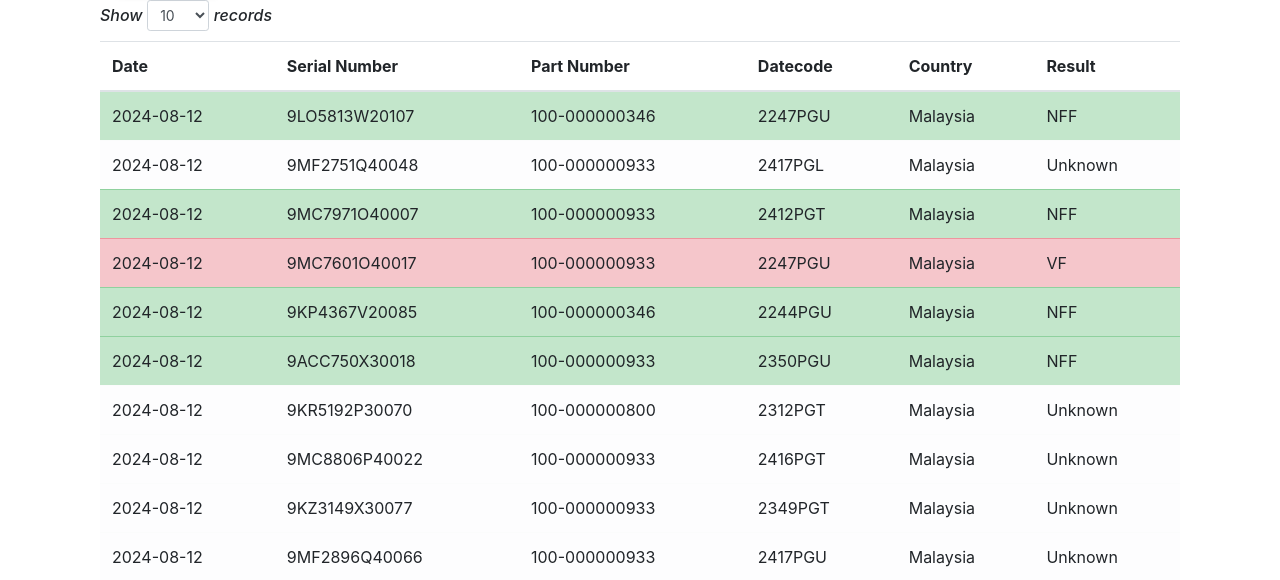
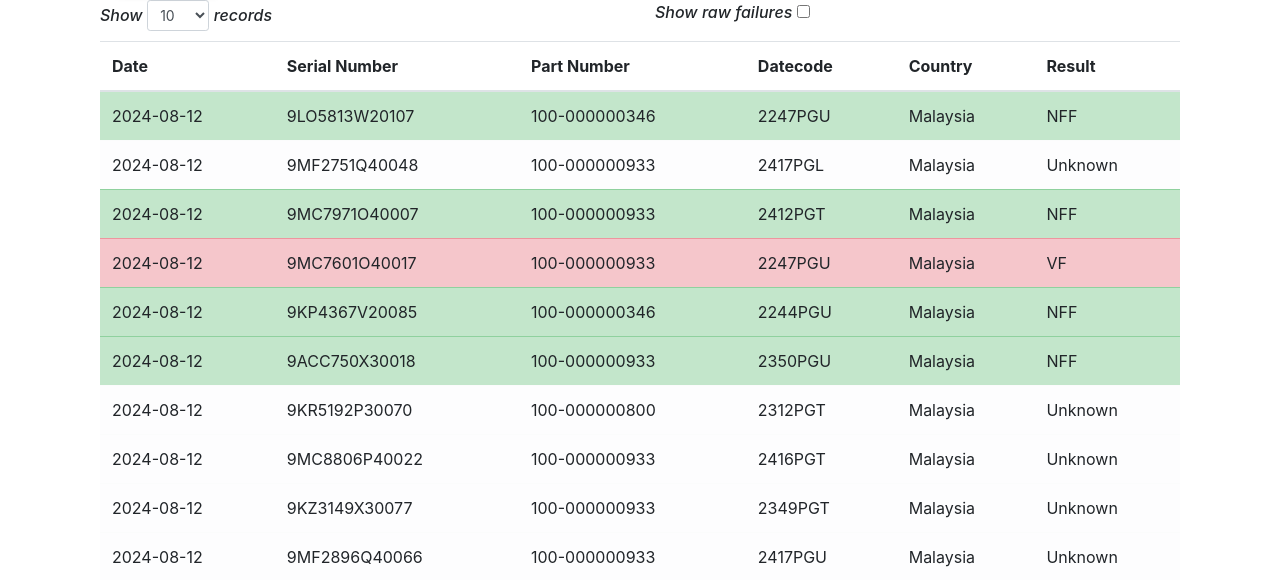
Before and after one commit to arielrivera/CPUTracker, a Flask app: page / in a window 1280 px wide. Shown: the part 106-686 px from the top of the page. Run offline with Flask 3, Linux system fonts and the light colour scheme; a user stored in the database is signed in; data comes from the database, SQL or seed files in the repository; some libraries are stand-ins or nearby versions.

Commit message:
Added raw failure data column, need to fix cookie setting on load so it's hidden or not properly

```diff
--- a/app.py
+++ b/app.py
@@ -50,11 +50,11 @@ def get_records():
     db = get_db()
 
     if records_per_page == 'all':
-        query = 'SELECT id, date_added, serial_number, part_number, datecode, country, test_result, composite_snpn FROM UNITS ORDER BY date_added DESC'
+        query = 'SELECT id, date_added, serial_number, part_number, datecode, country, test_result, composite_snpn, raw_failure FROM UNITS ORDER BY date_added DESC'
         records = db.execute(query).fetchall()
     else:
         records_per_page = int(records_per_page)
-        query = 'SELECT id, date_added, serial_number, part_number, datecode, country, test_result, composite_snpn FROM UNITS ORDER BY date_added DESC LIMIT ?'
+        query = 'SELECT id, date_added, serial_number, part_number, datecode, country, test_result, composite_snpn, raw_failure FROM UNITS ORDER BY date_added DESC LIMIT ?'
         records = db.execute(query, (records_per_page,)).fetchall()
 
     db.close()
@@ -135,16 +135,15 @@ def search():
         return jsonify(error="Serial number is required"), 400
 
     # Connect to the SQLite database
-    conn = sqlite3.connect('cputracker.db')  # Replace 'your_database.db' with your actual database file
+    conn = get_db()
     cursor = conn.cursor()
 
     # Construct the SQL query
     if part_number.lower() == 'any':
-        query = "SELECT id, date_added, serial_number, part_number, datecode, country, test_result, composite_snpn FROM UNITS WHERE serial_number LIKE ?"
-        # print(query)
+        query = "SELECT id, date_added, serial_number, part_number, datecode, country, test_result, composite_snpn,raw_failure FROM UNITS WHERE serial_number LIKE ?"
         params = (search_box + '%',)
     else:
-        query = "SELECT id, date_added, serial_number, part_number, datecode, country, test_result, composite_snpn FROM UNITS WHERE serial_number LIKE ? AND part_number = ?"
+        query = "SELECT id, date_added, serial_number, part_number, datecode, country, test_result, composite_snpn,raw_failure FROM UNITS WHERE serial_number LIKE ? AND part_number = ?"
         params = (search_box + '%', part_number)
 
     print(query)
@@ -160,6 +159,7 @@ def search():
     # Convert the results to a list of dictionaries
     results = []
     for row in rows:
+        print(row)
         results.append({
             'id': row[0],
             'date_added': row[1],
@@ -168,7 +168,9 @@ def search():
             'datecode': row[4],
             'country': row[5],
             'test_result': row[6],
-            'composite_snpn': row[7]
+            'composite_snpn': row[7],
+            'raw_failure': row[8]
+
         })
 
     return jsonify(results=results)
@@ -257,15 +259,17 @@ def update_record():
     datecode = data['datecode']
     country = data['country']
     test_result = data['test_result']
+    raw_failure = data['raw_failure']
+
 
     conn = get_db()
     cursor = conn.cursor()
     try:
         cursor.execute('''
             UPDATE UNITS
-            SET serial_number =?, part_number = ?, datecode = ?, country = ?, test_result = ?
+            SET serial_number =?, part_number = ?, datecode = ?, country = ?, test_result = ?, raw_failure = ?
             WHERE id = ?
-        ''', (serial_number, part_number, datecode, country, test_result, record_id))
+        ''', (serial_number, part_number, datecode, country, test_result, raw_failure, record_id))
         conn.commit()
         conn.close()
         return jsonify(success=True)
--- a/db_schema.py
+++ b/db_schema.py
@@ -27,7 +27,8 @@ cursor.execute('''
         datecode VARCHAR(10),
         country VARCHAR(15),
         composite_snpn VARCHAR(30),
-        test_result VARCHAR(10) DEFAULT 'Unknown'
+        test_result VARCHAR(10) DEFAULT 'Unknown',
+        raw_failure VARCHAR(150)
     );
 ''')
 
--- a/templates/home.html
+++ b/templates/home.html
@@ -74,6 +74,13 @@
             </select>
             <label for="recordsPerPage"><h6><em>records</em></h6></label>
         </div>
+
+        <div class="col">
+            <label for="show-raw-failures"><h6><em>Show raw failures</em></h6></label>
+            <input type="checkbox" id="show-raw-failures" name="show-raw-failures">
+        </div>
+
+
     </div>
 
     <table id='home_results_table' class="table table-striped">
@@ -84,6 +91,7 @@
                 <th data-column="part_number">Part Number</th>
                 <th data-column="datecode">Datecode</th>
                 <th data-column="country">Country</th>
+                <th class="raw-failure-column" data-column="raw_failure">Raw Failure</th>
                 <th data-column="test_result">Result</th>
             </tr>
         </thead>
@@ -96,6 +104,8 @@
                     <td>{{ unit.part_number }}</td>
                     <td>{{ unit.datecode }}</td>
                     <td>{{ unit.country }}</td>
+                    <td class="raw-failure-column">
+                        <span class="cell-content">{{ unit.raw_failure }}</span></td>
                     <td>{{ unit.test_result }}</td>
                 </tr>
                 {% endfor %}
@@ -191,7 +201,17 @@
                             </select>
                         </div>
                     </div>
+
+                    <div class="form-group row">
+                        <label for="rawFailure" class="col-md-4 col-form-label  text-dark"><mark>Raw Failure</mark></label>
+                        <div class="col-md-8">
+                            <textarea class="form-control" id="rawFailure" rows="4"></textarea>
+                        </div>
+                    </div>
+
+
                 </form>
+
 
                 <div id="editAlert" class="alert alert-dismissible fade show" role="alert" style="display: none;">
                     <span id="editAlertMessage"></span>
@@ -331,6 +351,7 @@ function setMode(mode) {
                                     <td>${record.part_number}</td>
                                     <td>${record.datecode}</td>
                                     <td>${record.country}</td>
+                                    <td class="raw-failure-column"><span class="cell-content">${record.raw_failure}</span></td>
                                     <td>${record.test_result}</td>
                                 </tr>
                             `);
@@ -474,6 +495,7 @@ function setMode(mode) {
                                         '<td>' + result.part_number + '</td>' +
                                         '<td>' + result.datecode + '</td>' +
                                         '<td>' + result.country + '</td>' +
+                                        '<td class="raw-failure-column"><span class="cell-content">' + result.raw_failure + '</span></td>' +
                                         '<td>' + result.test_result + '</td>' +
                                         '</tr>';
                                     $('#home_results_table tbody').append(row);
@@ -559,7 +581,8 @@ function setMode(mode) {
             $('#partNumber').val(row.eq(2).text());
             $('#datecode').val(row.eq(3).text());
             $('#country').val(row.eq(4).text());
-            $('#testResult').val(row.eq(5).text());
+            $('#testResult').val(row.eq(6).text());
+            $('#rawFailure').val(row.eq(5).text());
             $('#editModal').modal('show');
         });
 
@@ -606,6 +629,7 @@ function setMode(mode) {
                 part_number: $('#partNumber').val(),
                 datecode: $('#datecode').val(),
                 country: $('#country').val(),
+                raw_failure: $('#rawFailure').val(),
                 test_result: $('#testResult').val()
             };
 
@@ -696,9 +720,32 @@ function setMode(mode) {
         }
     });
 
+    // RawFailures column handling
+    // Read the cookie on page load
+    let showRawFailures = getCookie("show_raw_failures") === "true";
+    $("#show-raw-failures").prop("checked", showRawFailures);
+    toggleRawFailureColumn(showRawFailures);
+
+    // Event listener for checkbox change
+    $("#show-raw-failures").change(function() {
+        let isChecked = $(this).is(":checked");
+        setCookie("show_raw_failures", isChecked, 30); // Save for 7 days
+        toggleRawFailureColumn(isChecked);
+    });
+
+    // Function to show/hide the Raw Failure column
+    function toggleRawFailureColumn(show) {
+        if (show) {
+            $(".raw-failure-column").show();
+        } else {
+            $(".raw-failure-column").hide();
+        }
+    }
+
+    // RawFailures column handling ends
 
 
-        });
+});
 // Document ready ends
 
 
--- a/templates/index.html
+++ b/templates/index.html
@@ -139,6 +139,13 @@
         #home_results_table th {
             cursor: pointer;
         }
+        /* Styles for the raw failure column in home */
+        .raw-failure-column {
+            display: none; /* Initially hidden */
+        }
+        .raw-failure-column .cell-content {
+            font-size: 0.6em; /* Smaller font size */
+        }
     </style>
 
 
```
Also changed, not shown: temp_db_mods.py (+29 -22 lines), cputracker.db, 1 other file.
